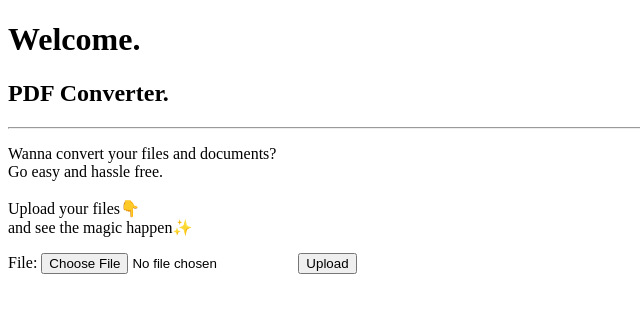
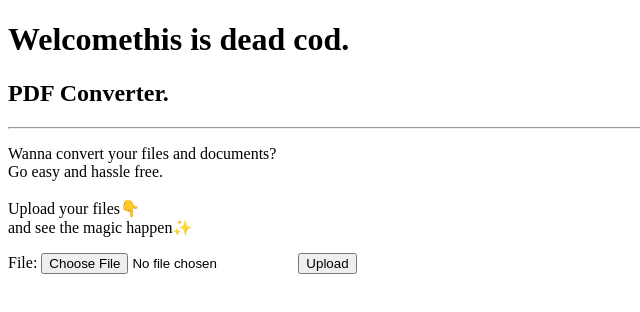
Before and after one commit to prik73/PDF-Converter, a plain HTML site: page index.html in a window 1280 px wide. Shown: the whole page, without its empty margins (0-640 px from the left). Drawn offline with Linux system fonts and the light colour scheme.

Commit message:
1st commit

```diff
--- a/index.html
+++ b/index.html
@@ -7,7 +7,7 @@
     <title>PDF Converter - Convert files from and to pdf</title>
 </head>
 <body>
-    <h1>Welcome.</h1>
+    <h1>Welcomethis is dead cod.</h1>
     <h2>PDF Converter.</h2>
     <hr/>
     <p>Wanna convert your files and documents?
```
Also changed, not shown: 1 other file.
